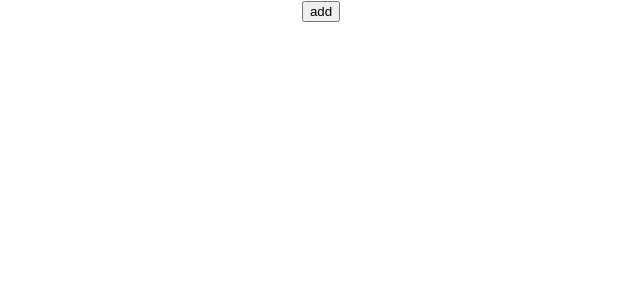
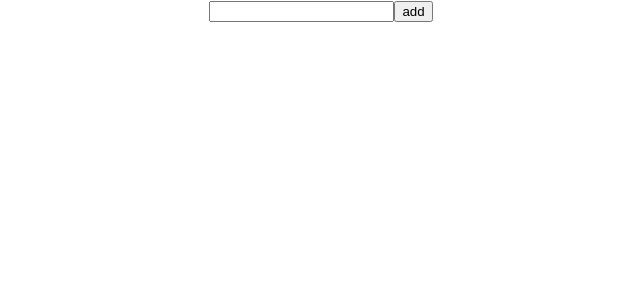
Before and after one commit to junhan-kim/CCTV-Monitor, a React (Create React App) app in the folder frontend/: page / in a window 1280 px wide. Shown: the top 300 px of the page, without its empty margins (319-959 px from the left). Built offline with nearby package versions, Linux system fonts and the light colour scheme.

Commit message:
fix player and monitor

```diff
--- a/frontend/src/components/player/Player.js
+++ b/frontend/src/components/player/Player.js
@@ -11,7 +11,7 @@ class Player extends React.Component {
   connectStream(sourceStreamUrl) {
     console.log("Stream Connect.");
 
-    fetch(`${this.props.server_url}/stream/start`, {
+    fetch(`${this.props.serverUrl}/stream/start`, {
       method: "POST",
       headers: {
         "Content-Type": "application/json",
--- a/frontend/src/views/Monitor.js
+++ b/frontend/src/views/Monitor.js
@@ -7,16 +7,18 @@ class Monitor extends React.Component {
   state = {
     streamers: [],
   };
+  streamUrlRef = React.createRef();
 
-  addPlayer = (streamUrl) => {
+  addPlayer = () => {
     this.setState((state) => {
-      return { streamers: [...state.streamers, { id: uuidv1(), streamUrl: streamUrl }] };
+      return { streamers: [...state.streamers, { id: uuidv1(), streamUrl: this.streamUrlRef.current.value }] };
     });
   };
 
   render() {
     return (
       <div>
+        <input type="text" ref={this.streamUrlRef}></input>
         <button onClick={this.addPlayer}>add</button>
         <div id="Monitor">
           {this.state.streamers.map(({ id, streamUrl }) => (
```
